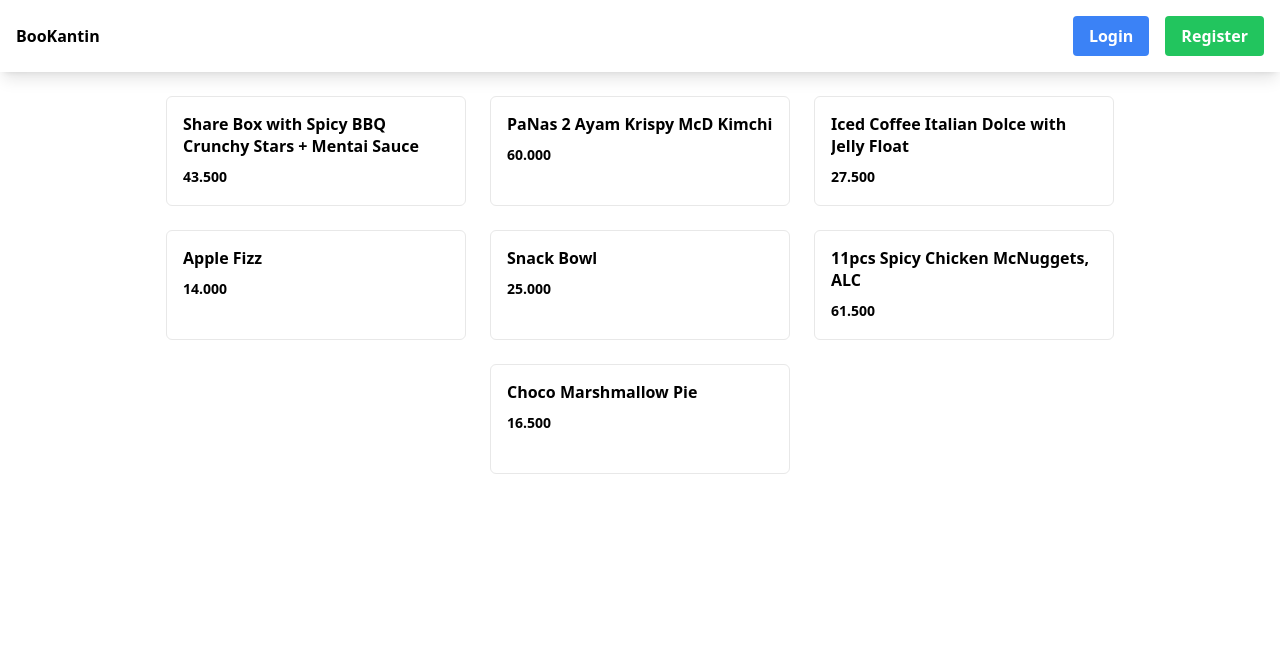
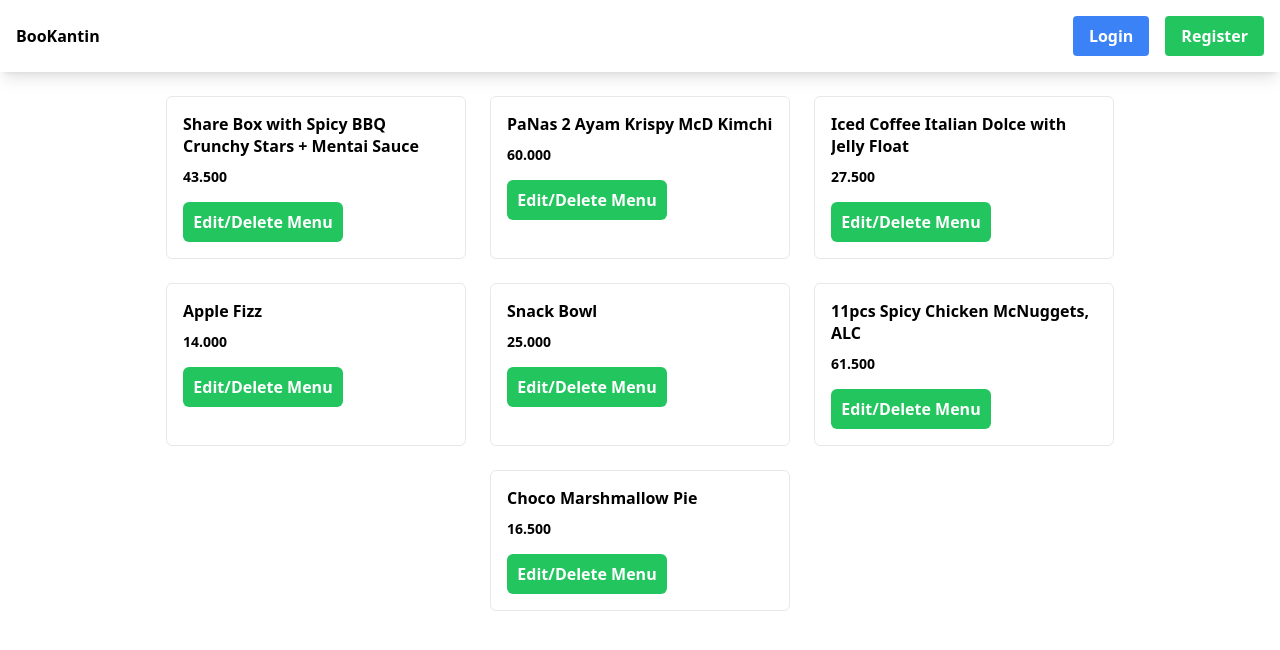
Before and after one commit to vincentsuryakim/bookantin-fe, a Next.js app: page / in a window 1280 px wide. Shown: the top 650 px of the page. Built offline with nearby package versions, Linux system fonts and the light colour scheme; no server answers.

Commit message:
Edit Foodcard links

```diff
--- a/components/Card/Food/index.js
+++ b/components/Card/Food/index.js
@@ -1,15 +1,24 @@
+import { useRouter } from "next/router";
 const FoodCard = ({
+  router = useRouter(),
   name = "Loading...",
   price = "Loading...",
   id = "#",
-  path = "menu/"
+  path = "menu/",
 }) => (
-  <a href={path.concat(id)}>
+  (path = "menu/" + id),
+  (
     <div className="w-[300px] max-w-full min-h-[110px] p-4 border-[1px] rounded-md border-[#e8e8e8]">
       <p className="font-semibold leading-[1.375rem] line-clamp-2">{name}</p>
       <p className="mt-2.5 text-sm font-semibold leading-[1.188rem]">{price}</p>
+      <button
+        className={`bg-green-500 font-semibold text-white max-w-full w-[160px] h-[40px] rounded-md cursor-pointer disabled:opacity-50 disabled:cursor-not-allowed margin-auto mt-4`}
+        onClick={() => router.push(path)}
+      >
+        Edit/Delete Menu
+      </button>
     </div>
-  </a>
+  )
 );
 
 export default FoodCard;
```
